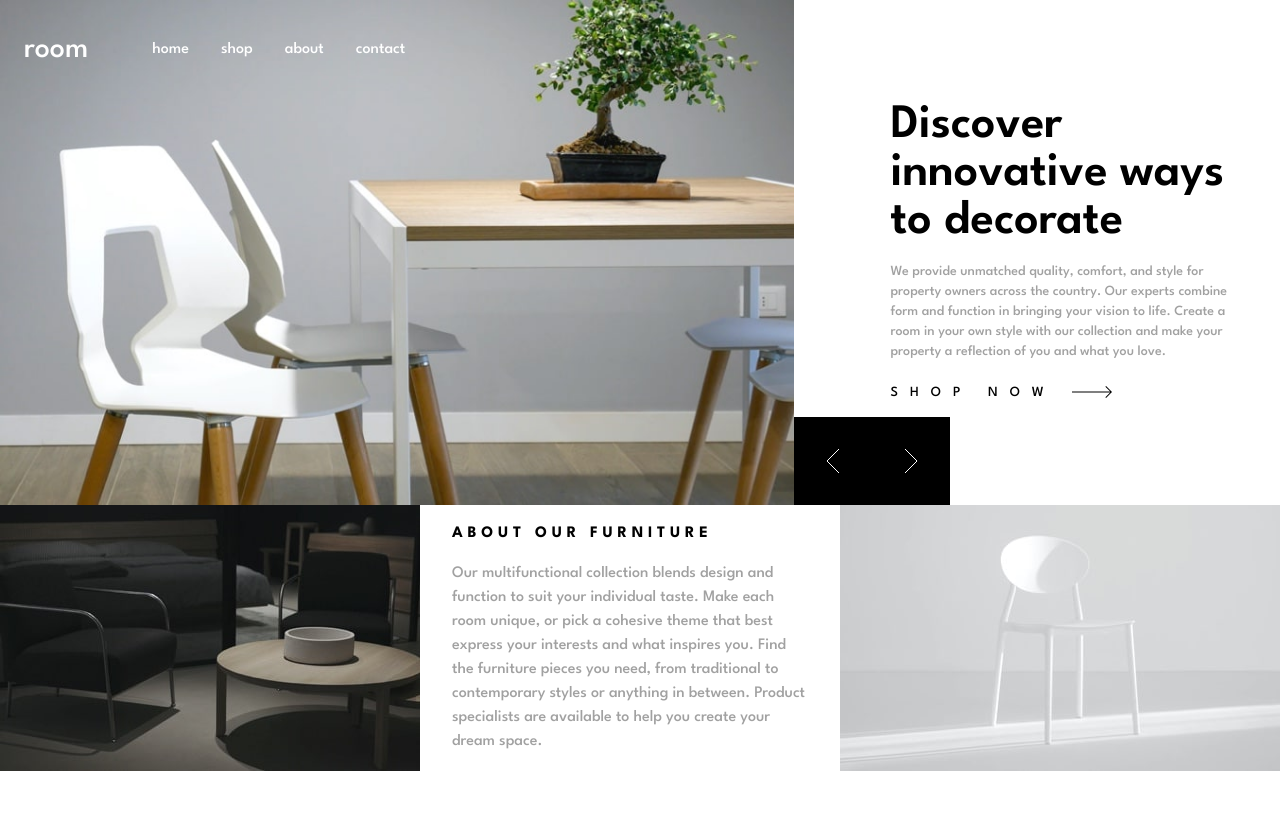
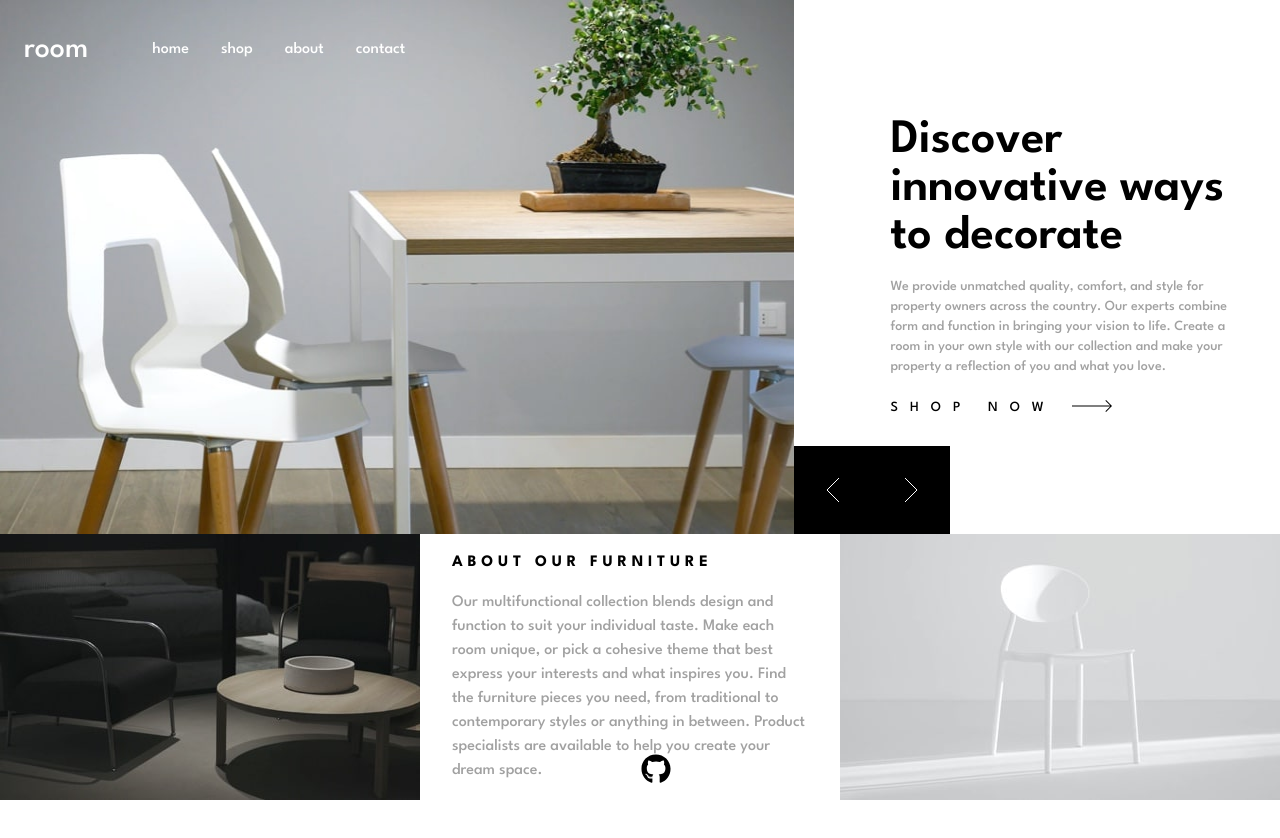
Before and after one commit to Dradeon/RoomLandingPage, a Next.js app in the folder roomlandingpage/: page / in a window 1280 px wide. Shown: the top 838 px of the page. Before the commit the page ends 800 px from the top, so only its background shows below. Built offline with nearby package versions, Linux system fonts and the light colour scheme.

Commit message:
Adjusted some styling and added link to github

```diff
--- a/roomlandingpage/components/Section1.tsx
+++ b/roomlandingpage/components/Section1.tsx
@@ -100,7 +100,7 @@ const Section1 = () => {
                 <img id='right' src='icon-angle-right.svg' onClick={switchIndex} className='bg-Black  p-4 hover:cursor-pointer sm:p-8 hover:bg-VeryDarkGray' alt = "Right Arrow"></img>
             </div>
             <img id = 'mobilebg' src='mobile-image-hero-1.jpg' className='-z-10 w-full h-[inherit] max-h-[534px] sm:hidden' alt='Mobile Background'></img>
-            <img id = 'desktopbg' src='desktop-image-hero-1.jpg' className='hidden sm:block -z-10' alt="Desktop Background"></img>
+            <img id = 'desktopbg' src='desktop-image-hero-1.jpg' className='hidden sm:block min-h-[534px] -z-10' alt="Desktop Background"></img>
         </div>
         <section className='flex flex-col place-content-center space-y-4 p-8 mx-auto max-h-[534px] max-w-lg sm:ml-16 sm:w-1/2'>
             <h1 className='font-spartan font-semibold text-4xl sm:text-5xl'>Discover innovative ways to decorate</h1>
--- a/roomlandingpage/components/Section2.tsx
+++ b/roomlandingpage/components/Section2.tsx
@@ -2,13 +2,13 @@ import React from 'react'
 
 const Section2 = () => {
   return (
-    <div className='flex flex-col sm:flex-row max-h-[266px]'>
-      <img src='image-about-dark.jpg' className='h-max-[266px]' alt="Dark chairs with Table"></img>
-      <section className='flex flex-col justify-center space-y-4 p-8 mx-auto'>
+    <div className='flex flex-col sm:flex-row mb-0 sm:mb-96'>
+      <img src='image-about-dark.jpg' className='w-auto max-h-[266px]' alt="Dark chairs with Table"></img>
+      <section className='flex flex-col justify-center space-y-4 p-8 mx-auto max-h-[266px]'>
         <h2 className='font-spartan font-bold tracking-[.3rem]'>ABOUT OUR FURNITURE</h2>
         <p className='font-spartan text-DarkGray'>Our multifunctional collection blends design and function to suit your individual taste. Make each room unique, or pick a cohesive theme that best express your interests and what inspires you. Find the furniture pieces you need, from traditional to contemporary styles or anything in between. Product specialists are available to help you create your dream space.</p>
       </section>
-      <img src='image-about-light.jpg' className='h-max-[266px]' alt="White Chair"></img>
+      <img src='image-about-light.jpg' className='w-auto max-h-[266px]' alt="White Chair"></img>
     </div>
   )
 }
--- a/roomlandingpage/package.json
+++ b/roomlandingpage/package.json
@@ -11,7 +11,8 @@
   "dependencies": {
     "next": "12.1.6",
     "react": "18.1.0",
-    "react-dom": "18.1.0"
+    "react-dom": "18.1.0",
+    "react-icons": "^4.4.0"
   },
   "devDependencies": {
     "@types/node": "17.0.41",
--- a/roomlandingpage/pages/_app.tsx
+++ b/roomlandingpage/pages/_app.tsx
@@ -2,7 +2,7 @@ import '../styles/globals.css'
 import type { AppProps } from 'next/app'
 
 function MyApp({ Component, pageProps }: AppProps) {
-  return <Component {...pageProps} />
+  return <Component {...pageProps}/>
 }
 
 export default MyApp
--- a/roomlandingpage/pages/_document.tsx
+++ b/roomlandingpage/pages/_document.tsx
@@ -5,6 +5,7 @@ export default function Document() {
     <Html>
       <Head />
       <link href="https://fonts.googleapis.com/css2?family=League+Spartan:wght@500;600;700&family=Public+Sans:wght@300;400;700&family=Rubik:wght@400;500;700&display=swap" rel="stylesheet"></link>
+      <link rel='icon' href='favicon.ico'></link>
       <body>
         <Main />
         <NextScript />
--- a/roomlandingpage/pages/index.tsx
+++ b/roomlandingpage/pages/index.tsx
@@ -3,12 +3,16 @@ import Head from 'next/head'
 import Image from 'next/image'
 import Section1 from '../components/Section1'
 import Section2 from '../components/Section2'
+import {FaGithub} from 'react-icons/fa'
 
 const Home: NextPage = () => {
   return (
-    <div className='max-w-[1440px] mx-auto'>
+    <div className='relative max-w-[1440px] mx-auto'>
       <Section1></Section1>
       <Section2></Section2>
+      <footer className='flex justify-center relative sm:fixed sm:bottom-0 sm:left-[calc(50%-15px)] mx-auto text-center text-xl font-spartan font-bold p-4'>
+        <a href='https://github.com/Dradeon/RoomLandingPage' target={'_blank'}><FaGithub size={'30px'}/></a>
+      </footer>
     </div>
   )
 }
```
Also changed, not shown: 1 other file (tests, documents, lock files or other folders).
